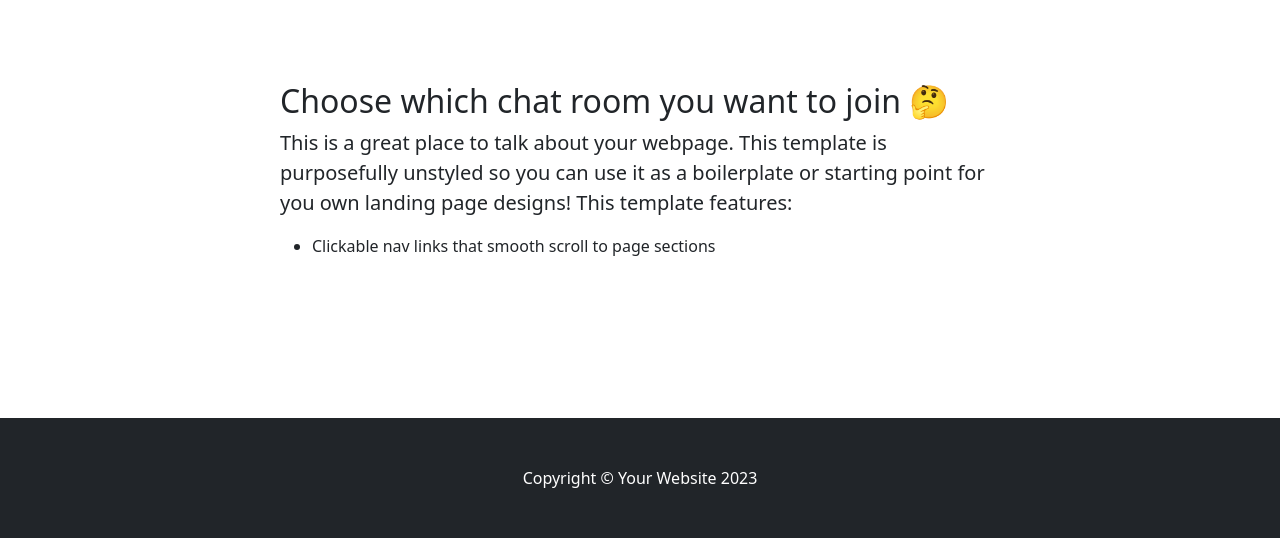
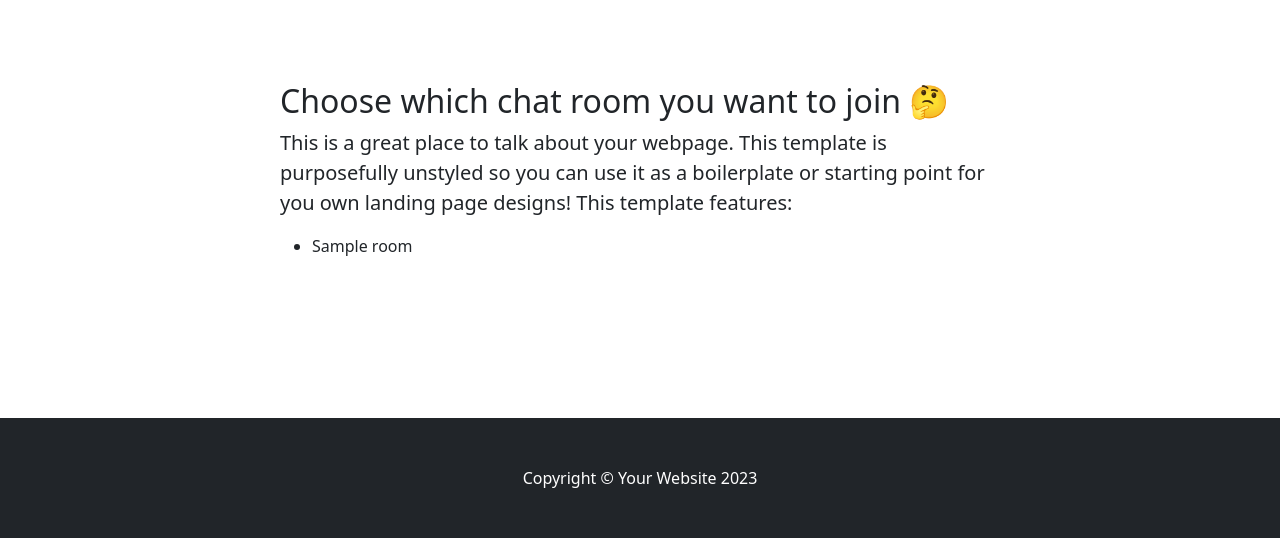
Before and after one commit to Hoomanzoh79/Django-Chatapp, a Django app: page /chat/ in a window 1280 px wide. Shown: the part 412-950 px from the top of the page. Run offline with Django 3.2, Linux system fonts and the light colour scheme; tables that the repository leaves empty hold one stand-in row (values such as "Sample post"); some libraries are stand-ins or nearby versions.

Commit message:
add list of rooms

```diff
--- a/chat/templates/chat/index.html
+++ b/chat/templates/chat/index.html
@@ -23,7 +23,9 @@
                             <h2>Choose which chat room you want to join 🤔</h2>
                             <p class="lead">This is a great place to talk about your webpage. This template is purposefully unstyled so you can use it as a boilerplate or starting point for you own landing page designs! This template features:</p>
                             <ul>
-                                <li>Clickable nav links that smooth scroll to page sections</li>
+                                {% for room in rooms %}
+                                <li>{{room.name}}</li>
+                                {% endfor %}
                             </ul>
                         </div>
                     </div>
```
